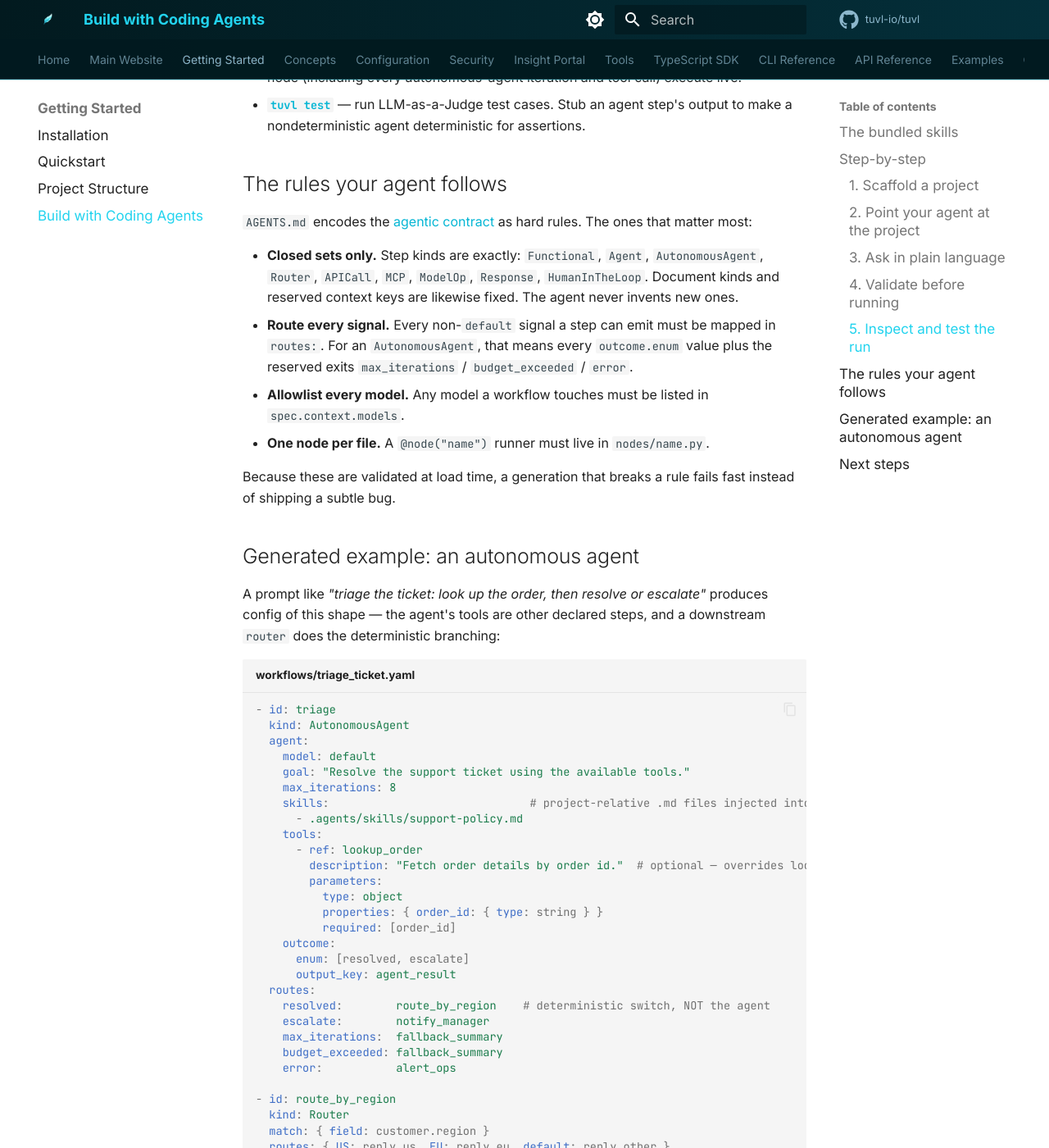
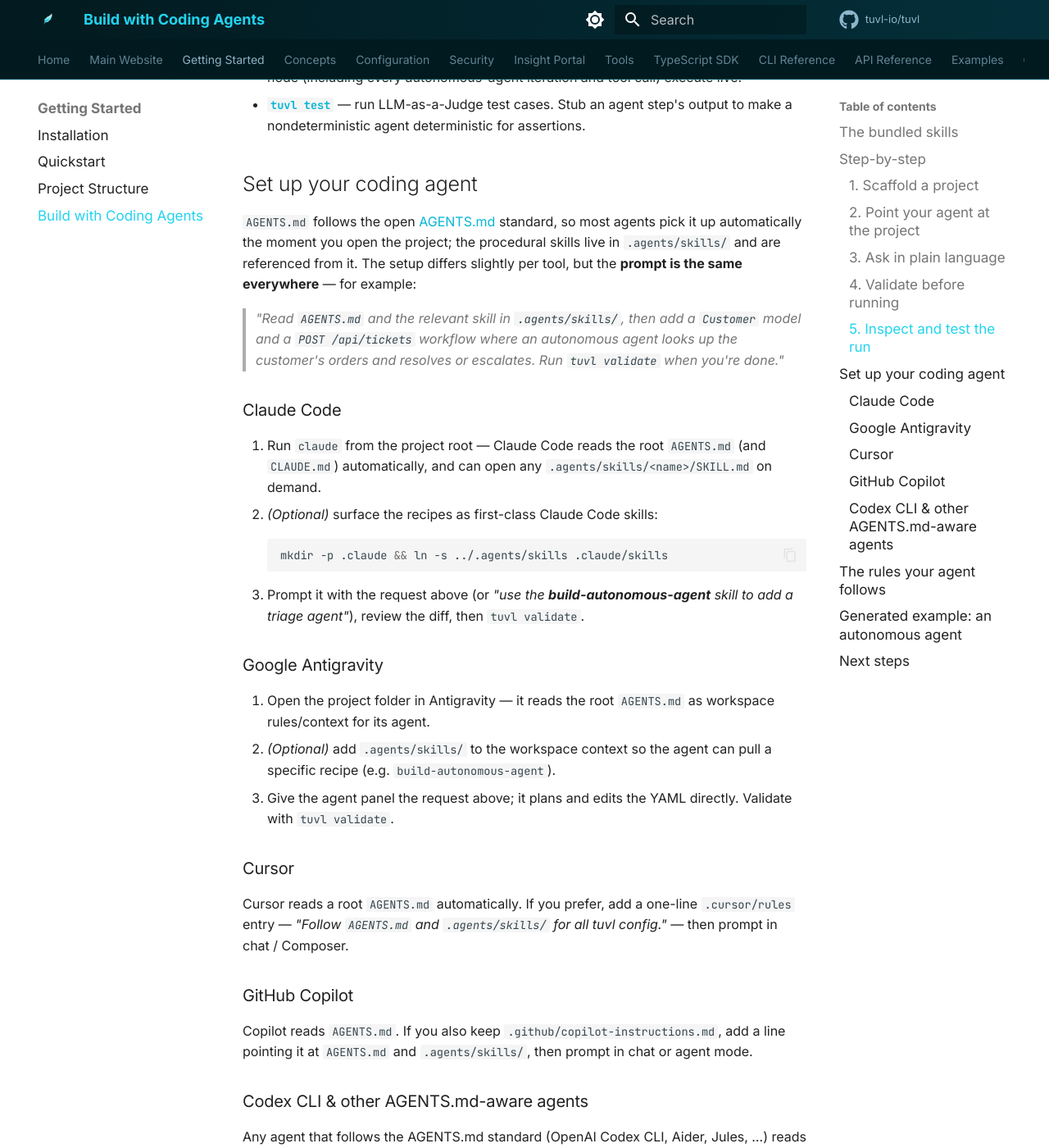
Before and after one commit to tuvl-io/docs, an MkDocs documentation site: the page built from docs/getting-started/coding-agents.md, in a window 1280 px wide and 1400 px high, scrolled down 2671 px. Shown: the whole window at 82% size. Built offline with MkDocs 1.6.1 and Material for MkDocs 9.7.7, drawn with Linux system fonts in a browser that asks for light colours; comment, search, counter and statistics services are not loaded; the version menu is left out; some of the changed text lies outside the part shown.

Commit message:
docs(coding-agents): per-tool setup for AGENTS.md + skills (Claude Code, Antigravity, Cursor, Copilot, Codex)

````diff
--- a/docs/getting-started/coding-agents.md
+++ b/docs/getting-started/coding-agents.md
@@ -69,6 +69,58 @@ This catches an invalid `kind:`, an unmapped signal in `routes:`, a tool `ref` t
 - **[Spectrum](../tools/spectrum.md)** — step through the generated workflow in the Insight portal and watch each node (including every autonomous-agent iteration and tool call) execute live.
 - **[`tuvl test`](../tools/testing.md)** — run LLM-as-a-Judge test cases. Stub an agent step's output to make a nondeterministic agent deterministic for assertions.
 
+## Set up your coding agent
+
+`AGENTS.md` follows the open [AGENTS.md](https://agents.md) standard, so most agents
+pick it up automatically the moment you open the project; the procedural skills
+live in `.agents/skills/` and are referenced from it. The setup differs slightly
+per tool, but the **prompt is the same everywhere** — for example:
+
+> *"Read `AGENTS.md` and the relevant skill in `.agents/skills/`, then add a
+> `Customer` model and a `POST /api/tickets` workflow where an autonomous agent
+> looks up the customer's orders and resolves or escalates. Run `tuvl validate`
+> when you're done."*
+
+### Claude Code
+
+1. Run `claude` from the project root — Claude Code reads the root `AGENTS.md`
+   (and `CLAUDE.md`) automatically, and can open any
+   `.agents/skills/<name>/SKILL.md` on demand.
+2. *(Optional)* surface the recipes as first-class Claude Code skills:
+   ```bash
+   mkdir -p .claude && ln -s ../.agents/skills .claude/skills
+   ```
+3. Prompt it with the request above (or *"use the **build-autonomous-agent**
+   skill to add a triage agent"*), review the diff, then `tuvl validate`.
+
+### Google Antigravity
+
+1. Open the project folder in Antigravity — it reads the root `AGENTS.md` as
+   workspace rules/context for its agent.
+2. *(Optional)* add `.agents/skills/` to the workspace context so the agent can
+   pull a specific recipe (e.g. `build-autonomous-agent`).
+3. Give the agent panel the request above; it plans and edits the YAML directly.
+   Validate with `tuvl validate`.
+
+### Cursor
+
+Cursor reads a root `AGENTS.md` automatically. If you prefer, add a one-line
+`.cursor/rules` entry — *"Follow `AGENTS.md` and `.agents/skills/` for all tuvl
+config."* — then prompt in chat / Composer.
+
+### GitHub Copilot
+
+Copilot reads `AGENTS.md`. If you also keep `.github/copilot-instructions.md`,
+add a line pointing it at `AGENTS.md` and `.agents/skills/`, then prompt in chat
+or agent mode.
+
+### Codex CLI & other AGENTS.md-aware agents
+
+Any agent that follows the AGENTS.md standard (OpenAI Codex CLI, Aider, Jules,
+…) reads the file with no setup — open the repo and prompt. If yours doesn't,
+say it once: *"Read `AGENTS.md` and `.agents/skills/` before generating any tuvl
+config."*
+
 ## The rules your agent follows
 
 `AGENTS.md` encodes the [agentic contract](../concepts/agentic-contract.md) as hard rules. The ones that matter most:
````
